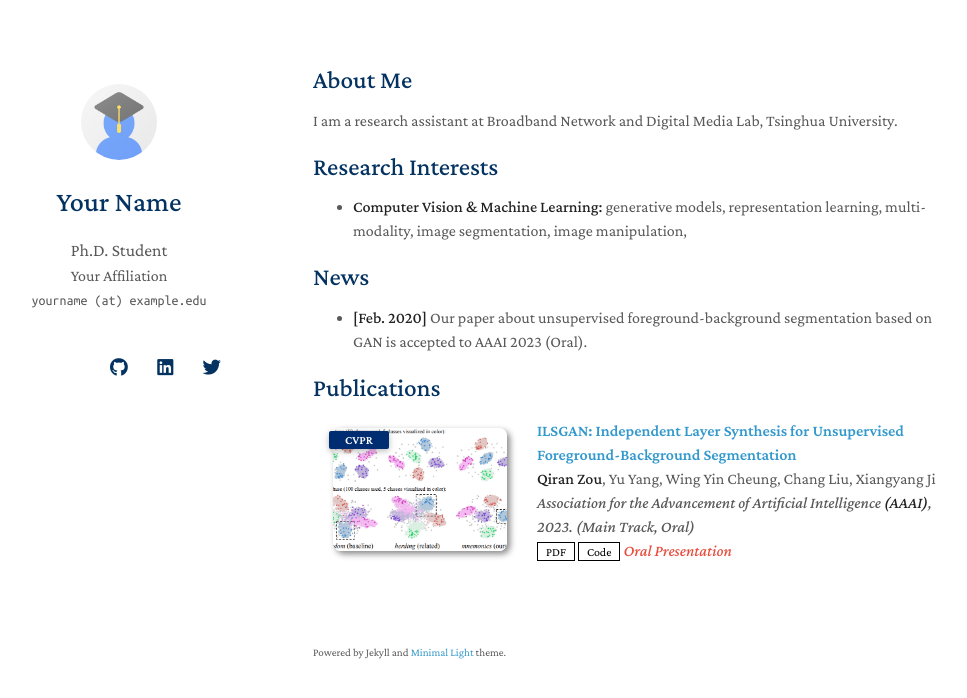
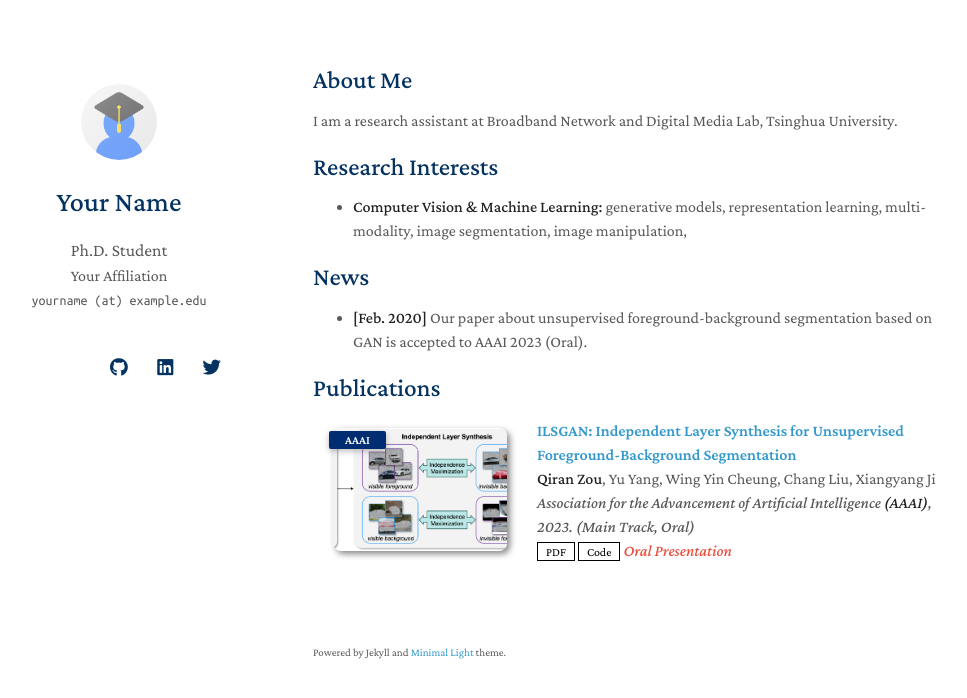
Before and after one commit to qrzou/qrzou.github.io, a Jekyll site: the page built from index.md, in a window 1280 px wide. Shown: the top 698 px of the page, without its empty margins (157-1124 px from the left). Built offline with Jekyll 4.4.1, drawn with Linux system fonts in a browser that asks for light colours; nearby versions of some CDN libraries; a style sheet for code colours, icons or effects is not loaded; our own code applies the rules of GitHub Pages for plain Markdown files.

Commit message:
Update publications.md

```diff
--- a/_includes/publications.md
+++ b/_includes/publications.md
@@ -7,8 +7,8 @@
 <div class="pub-row">
 
   <div class="col-sm-3 abbr" style="position: relative;padding-right: 15px;padding-left: 15px;">
-    <img src="assets/img/teaser_example.png" class="teaser img-fluid z-depth-1">
-    <abbr class="badge">CVPR</abbr>
+    <img src="assets/img/ILSGAN-homepage-pub.png" class="teaser img-fluid z-depth-1">
+    <abbr class="badge">AAAI</abbr>
   </div>
 
   <div class="col-sm-9" style="position: relative;padding-right: 15px;padding-left: 20px;">
```
